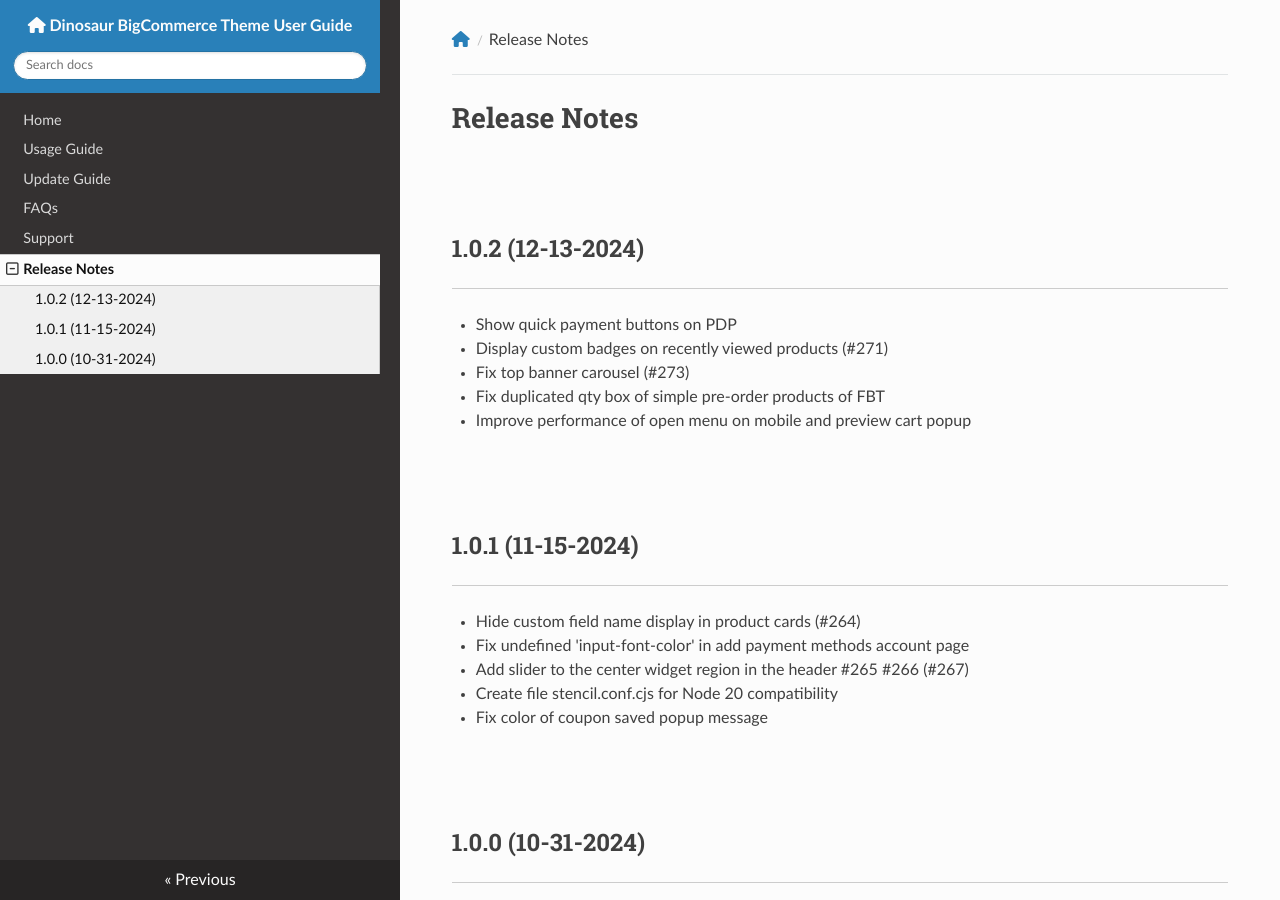
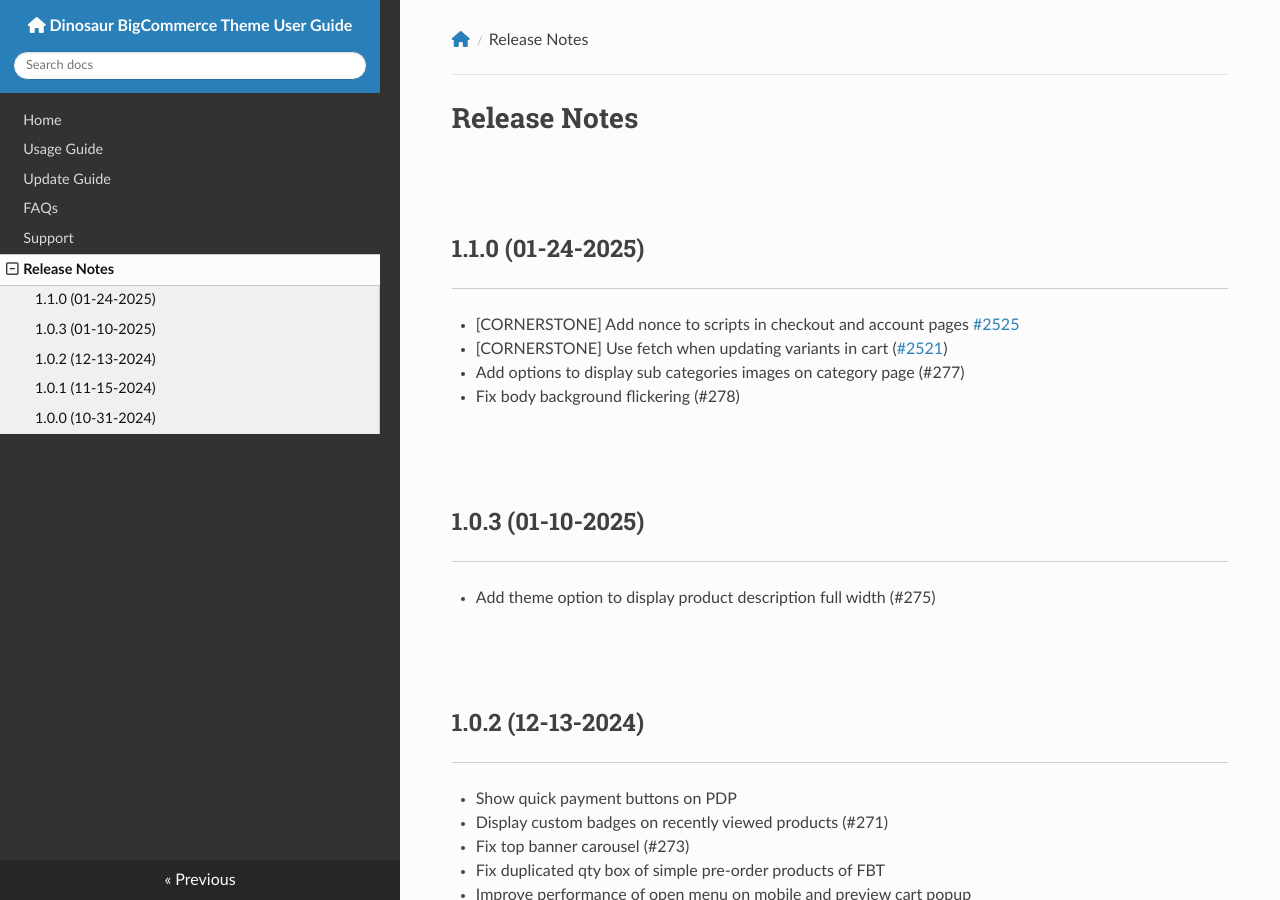
Before and after one commit to allcommerce/bc-Dinosaur-doc, an MkDocs documentation site: the page built from docs/changelog.md, in a window 1280 px wide and 900 px high. Built offline with MkDocs 1.6.1, drawn with Linux system fonts in a browser that asks for light colours; nearby versions of some CDN libraries.

Commit message:
Release 1.1.0

```diff
--- a/docs/changelog.md
+++ b/docs/changelog.md
@@ -1,4 +1,13 @@
 # Release Notes
+
+## 1.1.0 (01-24-2025)
+- [CORNERSTONE] Add nonce to scripts in checkout and account pages [#2525](https://github.com/bigcommerce/cornerstone/pull/2525)
+- [CORNERSTONE] Use fetch when updating variants in cart ([#2521](https://github.com/bigcommerce/cornerstone/pull/2521))
+- Add options to display sub categories images on category page (#277)
+- Fix body background flickering (#278)
+
+## 1.0.3 (01-10-2025)
+- Add theme option to display product description full width (#275)
 
 ## 1.0.2 (12-13-2024)
 - Show quick payment buttons on PDP
```
